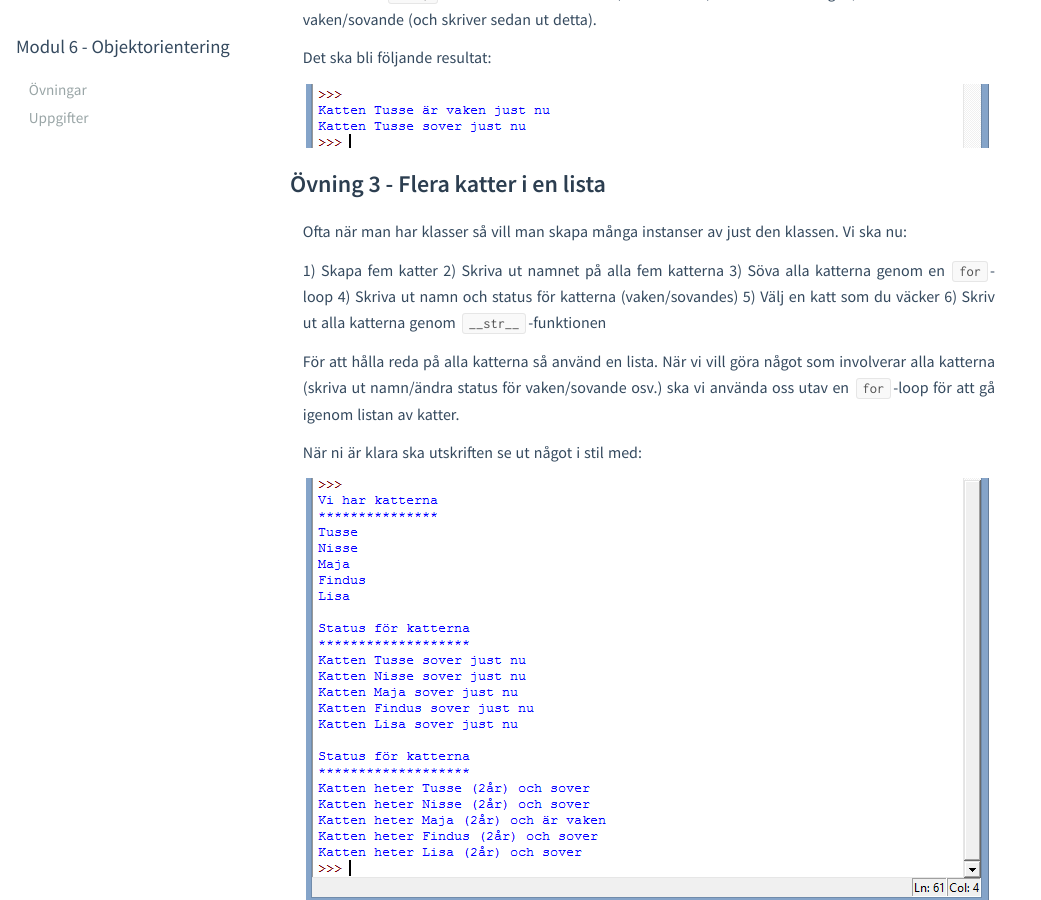
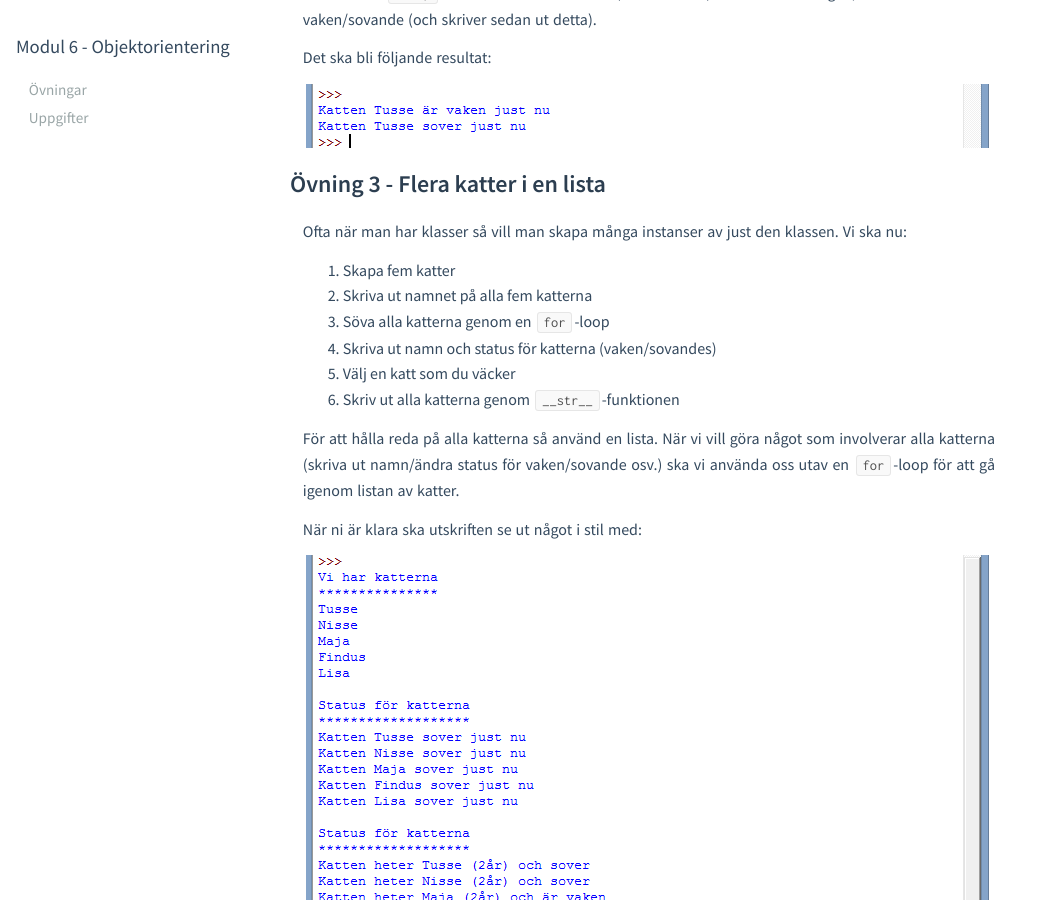
Before and after one commit to mau-dvmt/ia-python, a Jekyll site: the page built from modules/m6/exercises/L01.md, in a window 1280 px wide and 900 px high, scrolled down 1866 px. Shown: the whole window, without its empty margins (0-1041 px from the left). Built offline with Jekyll 4.4.1, drawn with Linux system fonts in a browser that asks for light colours.

Commit message:
Fixed list format

```diff
--- a/modules/m6/exercises/L01.md
+++ b/modules/m6/exercises/L01.md
@@ -82,12 +82,12 @@ Det ska bli följande resultat:
 
 Ofta när man har klasser så vill man skapa många instanser av just den klassen. Vi ska nu:
 
-1) Skapa fem katter
-2) Skriva ut namnet på alla fem katterna
-3) Söva alla katterna genom en `for`-loop
-4) Skriva ut namn och status för katterna (vaken/sovandes)
-5) Välj en katt som du väcker
-6) Skriv ut alla katterna genom `__str__`-funktionen
+1. Skapa fem katter
+2. Skriva ut namnet på alla fem katterna
+3. Söva alla katterna genom en `for`-loop
+4. Skriva ut namn och status för katterna (vaken/sovandes)
+5. Välj en katt som du väcker
+6. Skriv ut alla katterna genom `__str__`-funktionen
 
 För att hålla reda på alla katterna så använd en lista. När vi vill göra något som involverar alla katterna (skriva ut namn/ändra status för vaken/sovande osv.) ska vi använda oss utav en `for`-loop för att gå igenom listan av katter.
 
```
